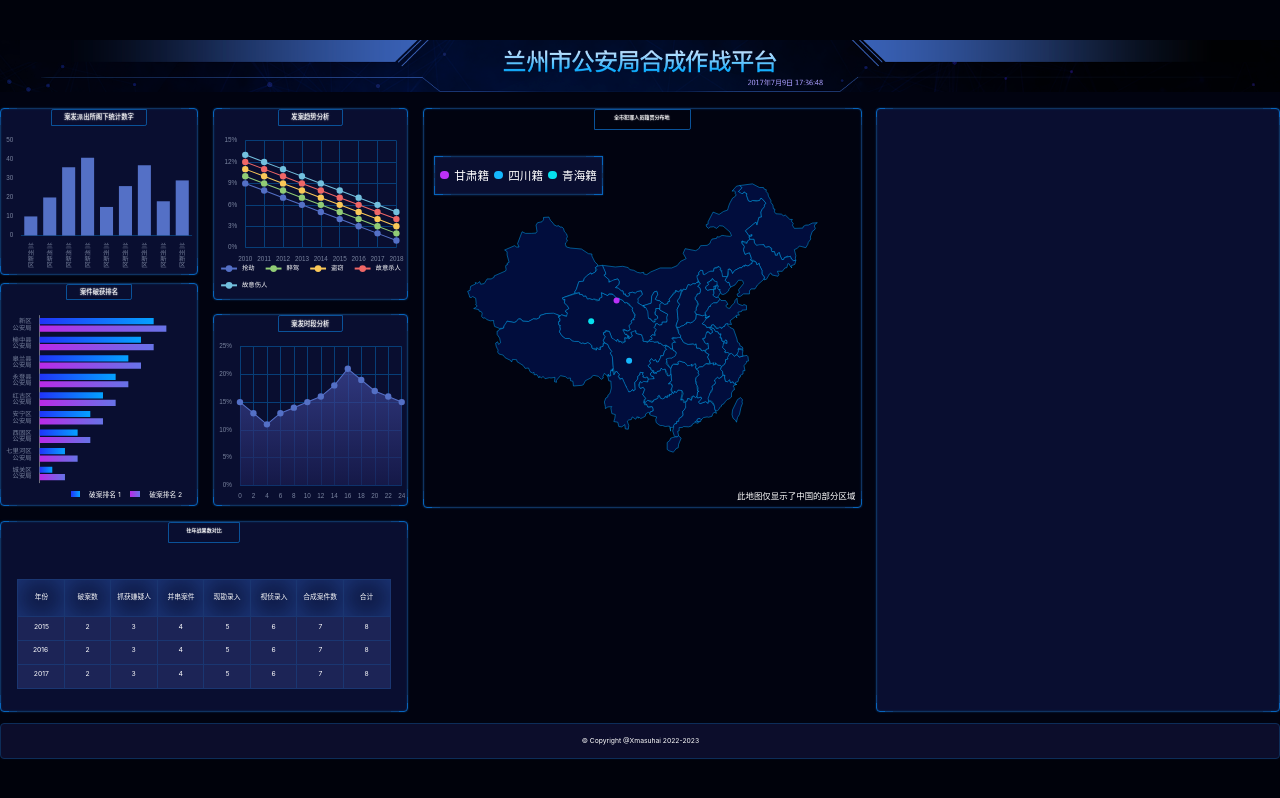
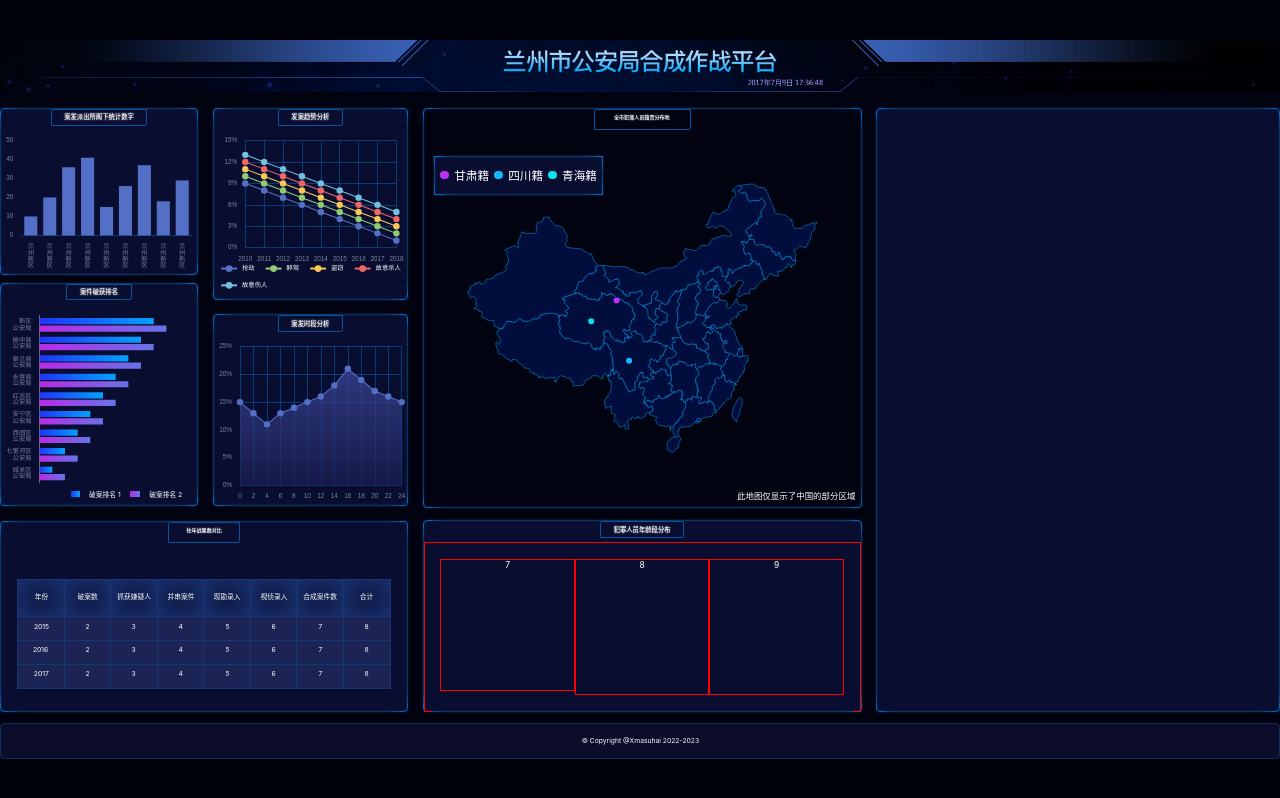
Before and after one commit to xmasuhai/big-screen-visualization_react, a React (Vite) app: page / in a window 1280 px wide. Built offline with nearby package versions, Linux system fonts and the light colour scheme.

Commit message:
布局 表7 8 9
Took 29 minutes

```diff
--- /dev/null
+++ b/src/components/chart-7.tsx
@@ -0,0 +1,17 @@
+import React, {useEffect, useRef} from 'react';
+import * as echarts from 'echarts';
+
+export const Chart7: React.FC = () => {
+  const divRef = useRef(null);
+  useEffect(() => {
+    const myChart = echarts.init(divRef.current);
+  }, []);
+
+  return (
+    <div className="age-bracket-chart-left">7
+      <div ref={divRef} className="chart">
+
+      </div>
+    </div>
+  );
+};
--- /dev/null
+++ b/src/components/chart-8.tsx
@@ -0,0 +1,18 @@
+import React, {useEffect, useRef} from 'react';
+import * as echarts from "echarts";
+
+export const Chart8: React.FC = () => {
+  const divRef = useRef(null);
+  useEffect(() => {
+    const myChart = echarts.init(divRef.current);
+
+  }, []);
+
+  return (
+    <div className="age-bracket-chart-middle">8
+      <div ref={divRef} className="chart">
+
+      </div>
+    </div>
+  );
+};
--- /dev/null
+++ b/src/components/chart-9.tsx
@@ -0,0 +1,18 @@
+import React, {useEffect, useRef} from 'react';
+import * as echarts from "echarts";
+
+export const Chart9 = () => {
+  const divRef = useRef(null);
+  useEffect(() => {
+    const myChart = echarts.init(divRef.current);
+
+  }, []);
+
+  return (
+    <div className="age-bracket-chart-right">9
+      <div ref={divRef} className="chart">
+
+      </div>
+    </div>
+  );
+};
--- a/src/pages/home.scss
+++ b/src/pages/home.scss
@@ -106,7 +106,8 @@
     .trends-in-crime,
     .incident-period,
     .success-result,
-    .native-place {
+    .native-place,
+    .age-bracket {
       height: px(315);
       display: flex;
       flex-direction: column;
@@ -234,11 +235,34 @@
             background: #1cecd9;
           }
         }
-        .notes{
+        .notes {
           position: absolute;
           bottom: px(10);
           right: px(10);
         }
+      }
+
+    }
+
+    // 年龄段
+    .age-bracket {
+      display: flex;
+      flex-direction: column;
+      height: px(363);
+
+      > .charts {
+        width: 100%;
+        flex: 1;
+        border: 1px solid red;
+        display: flex;
+        padding: px(30);
+      }
+
+      &-chart-left, &-chart-middle, &-chart-right {
+        flex: 1;
+        border: 1px solid red;
+        display: flex;
+        flex-direction: column;
       }
 
     }
--- a/src/pages/home.tsx
+++ b/src/pages/home.tsx
@@ -7,6 +7,9 @@ import {Chart3} from '../components/chart-3'
 import {Chart4} from '../components/chart-4'
 import {Chart5} from '../components/chart-5'
 import {Chart6} from "../components/chart-6";
+import {Chart7} from "../components/chart-7";
+import {Chart8} from "../components/chart-8";
+import {Chart9} from "../components/chart-9";
 
 export const Home = () => {
   const year = new Date().getFullYear()
@@ -27,6 +30,14 @@ export const Home = () => {
         </section>
         <section className="section4">
           <Chart6/>
+          <div className="bordered age-bracket">
+            <h2>犯罪人员年龄段分布</h2>
+            <div className="charts">
+              <Chart7/>
+              <Chart8/>
+              <Chart9/>
+            </div>
+          </div>
         </section>
         <section className="bordered section5"></section>
       </main>
```
